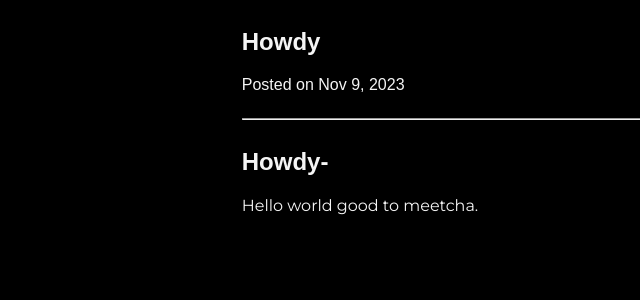
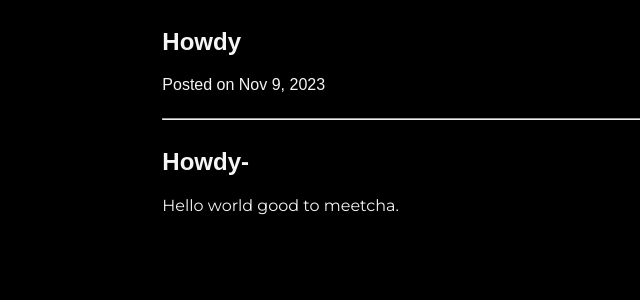
Before and after one commit to ChristianBako/christianbako.github.io, a Jekyll site: the page built from _posts/2023-11-09-howdy.md, in a window 1280 px wide. Shown: the top 300 px of the page, without its empty margins (54-694 px from the left). Built offline with Jekyll 4.4.1, drawn with Linux system fonts in a browser that asks for light colours; some web fonts are replaced.

Commit message:
change num chars

```diff
--- a/_layouts/post.html
+++ b/_layouts/post.html
@@ -50,7 +50,7 @@
           display: grid;
           grid-template-columns:
             1fr
-            min(65ch, 100%)
+            min(80ch, 100%)
             1fr;
         }
 
```
